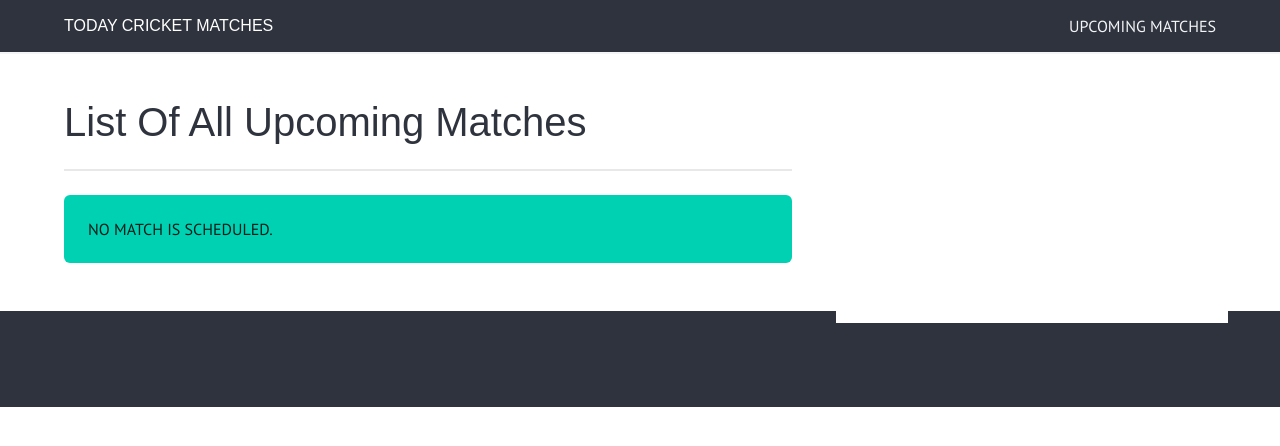
After one commit to saqibrauf/tcm, a Django app: template match/templates/match/upcoming_matches.html in a window 1280 px wide. The commit adds this page. Shown: the top 446 px of the page. Run offline with Django 3.2, Linux system fonts and the light colour scheme; the template is opened without the code that fills it, so the values that code supplies are empty; some libraries are stand-ins or nearby versions; some web fonts are replaced.

Commit message:
Upcoming Page

```diff
--- a/match/models.py
+++ b/match/models.py
@@ -9,6 +9,7 @@ class Series(models.Model):
 	date = models.DateField(default=datetime.today)
 	title = models.CharField(max_length=255, default='Enter Series Title')
 	series_slug = models.SlugField(max_length=255, default='', editable=False)
+	summary = models.TextField(blank=True)
 	series_image = models.FileField(default='game.png')
 
 	def __str__(self):
--- /dev/null
+++ b/match/templates/match/upcoming_matches.html
@@ -0,0 +1,28 @@
+{% extends 'base.html' %}
+
+{% block 'title' %}Get Accurate Predictions And Betting Tips For All Upcoming And Today's Cricket Matches{% endblock %}
+
+{% block 'description' %}Get accurate predictions and betting tips for all upcoming and today's cricket matches. Get predictions of almost all the One Day Internationals, T20 Internationals, Indian Premier League, Big Bash League, Pakistan Super League, Bangladesh Premier League, Carribbean Premier League, Natwest T20 Blast, Royal London One Day Cup, Karnatka Premier League and Tamil Nadu Premier League.{% endblock %}
+
+{% block 'content' %}
+
+<h1 class="title is-2 is-capitalized">List of all upcoming matches</h1>
+<hr>
+{% for match in upcoming_matches %}
+	<div class="content">
+		<h3 class="title is-5 is-capitalized has-text-primary">{{ match.opponents }}</h3>
+		<p class="subtitle is-7 is-uppercase"><strong>{{ match.series.title }} - {{ match.date|date:"d/m/Y" }} - {{ match.time|date:"h:i A" }}</strong></p>
+		<a class="button is-dark is-outlined is-radiusless" href="{% url 'match_detail' match.slug %}">
+			<span class="icon">
+				<i class="far fa-play-circle"></i>
+			</span>
+			<span>View Prediction</span>
+		</a>
+	</div>
+{% empty %}
+	<div class="notification is-primary">
+		<p class="is-uppercase">No match is scheduled.</p>
+	</div>
+{% endfor %}
+
+{% endblock %}
--- a/match/urls.py
+++ b/match/urls.py
@@ -1,5 +1,5 @@
 
-from django.urls import path
+from django.urls import path, re_path
 from . import views
 from django.contrib.sitemaps import views as sm_views
 from .sitemaps import MatchSitemap, SeriesSitemap
@@ -15,5 +15,6 @@ urlpatterns = [
 	path('sitemap-<section>.xml/', sm_views.sitemap, {'sitemaps': sitemaps}, name='django.contrib.sitemaps.views.sitemap'),
     #Website Views
     path('', views.index, name='index' ),
+    path('upcoming-matches/', views.upcoming_matches, name='upcoming_matches'),
     path('<slug>/', views.match_detail, name='match_detail' ),
 ]
--- a/templates/navbar.html
+++ b/templates/navbar.html
@@ -18,7 +18,7 @@
         </div>
         <div id="navMain" class="navbar-menu">
             <div class="navbar-end">
-
+                <a class="navbar-item is-uppercase" href="{% url 'upcoming_matches' %}">Upcoming matches</a>
             </div>
         </div>
     </div>
```
Also changed, not shown: match/admin.py (+4 -4 lines), match/templates/match/index.html (+5 -5 lines), match/views.py (+27 -3 lines), match/migrations/0002_auto_20180623_1721.py (added).
